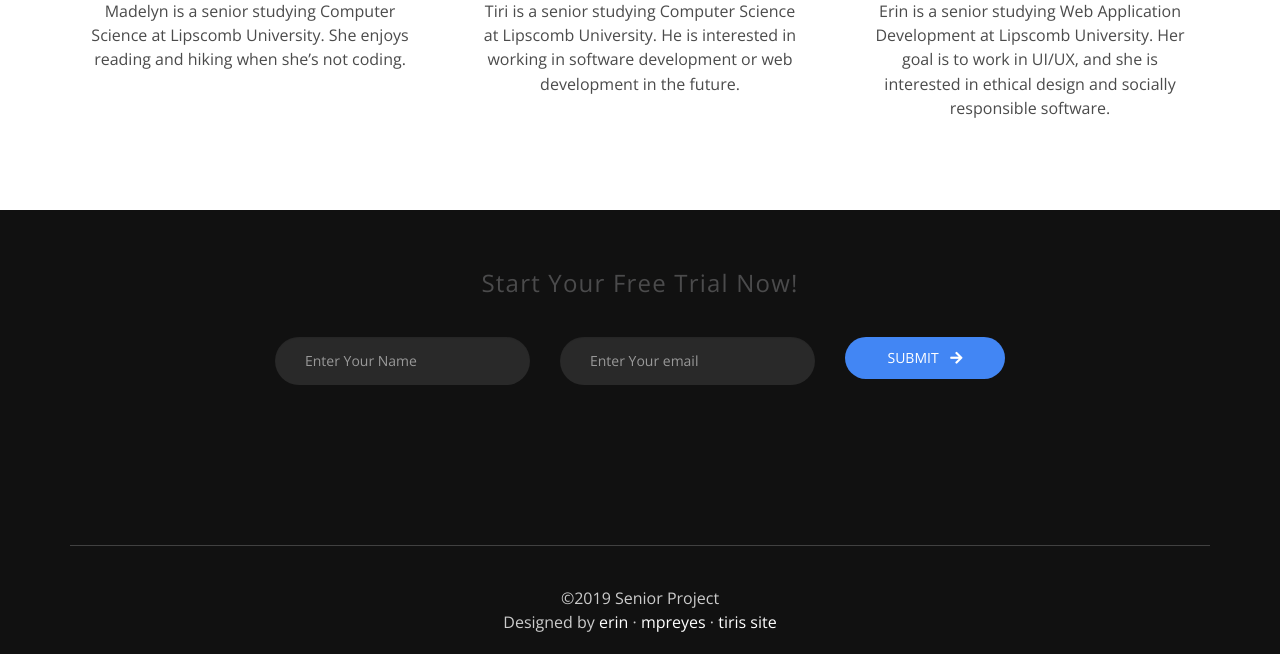
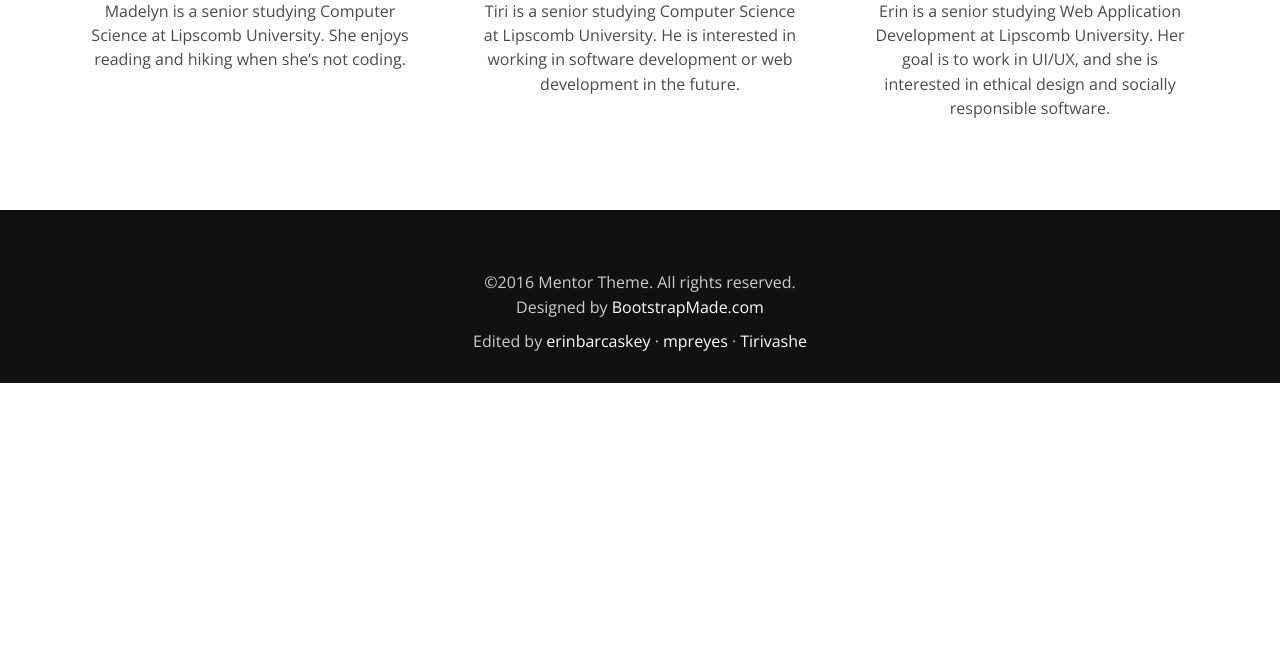
Before and after one commit to mpreyes/SeniorProject, a Django app: page /seniorProjectApp/ in a window 1280 px wide. Shown: the part 3127-3781 px from the top of the page. After the commit the page ends 3510 px from the top, so only its background shows below. Run offline with Django 3.2, Linux system fonts and the light colour scheme; some libraries are stand-ins or nearby versions; some web fonts are replaced.

Commit message:
Fix footer
Removed email sign up block, fixed links and copyright info

```diff
--- a/seniorProjectApp/templates/seniorProjectApp/includes/footer.html
+++ b/seniorProjectApp/templates/seniorProjectApp/includes/footer.html
@@ -2,37 +2,7 @@
  <!--Footer-->
   <footer id="footer" class="footer">
     <div class="container text-center">
-      <h3>Start Your Free Trial Now!</h3>
-
-      <form class="mc-trial row">
-        <div class="form-group col-md-3 col-md-offset-2 col-sm-4">
-          <div class=" controls">
-            <input name="name" placeholder="Enter Your Name" class="form-control" type="text">
-          </div>
-        </div>
-        <!-- End email input -->
-        <div class="form-group col-md-3 col-sm-4">
-          <div class=" controls">
-            <input name="EMAIL" placeholder="Enter Your email" class="form-control" type="email">
-          </div>
-        </div>
-        <!-- End email input -->
-        <div class="col-md-2 col-sm-4">
-          <p>
-            <button name="submit" type="submit" class="btn btn-block btn-submit">
-            Submit <i class="fa fa-arrow-right"></i></button>
-          </p>
-        </div>
-      </form>
-      <!-- End newsletter-form -->
-      <ul class="social-links">
-        <li><a href="#link"><i class="fa fa-twitter fa-fw"></i></a></li>
-        <li><a href="#link"><i class="fa fa-facebook fa-fw"></i></a></li>
-        <li><a href="#link"><i class="fa fa-google-plus fa-fw"></i></a></li>
-        <li><a href="#link"><i class="fa fa-dribbble fa-fw"></i></a></li>
-        <li><a href="#link"><i class="fa fa-linkedin fa-fw"></i></a></li>
-      </ul>
-      ©2019 Senior Project
+      ©2016 Mentor Theme. All rights reserved.
       <div class="credits">
         <!--
           All the links in the footer should remain intact.
@@ -40,9 +10,11 @@
           Licensing information: https://bootstrapmade.com/license/
           Purchase the pro version with working PHP/AJAX contact form: https://bootstrapmade.com/buy/?theme=Mentor
         -->
-        Designed by <a href="https://bootstrapmade.com/">erin</a> &middot;
-        <a href="https://bootstrapmade.com/">mpreyes</a>  &middot;
-        <a href="https://bootstrapmade.com/">tiris site</a>
+        <p>Designed by <a href="https://bootstrapmade.com/">BootstrapMade.com</a></p>
+
+        <p>Edited by <a href="https://github.com/erinbarcaskey">erinbarcaskey</a> &middot;
+        <a href="https://github.com/mpreyes">mpreyes</a>  &middot;
+        <a href="https://github.com/Tirivashe">Tirivashe</a></p>
       </div>
     </div>
   </footer>
```
